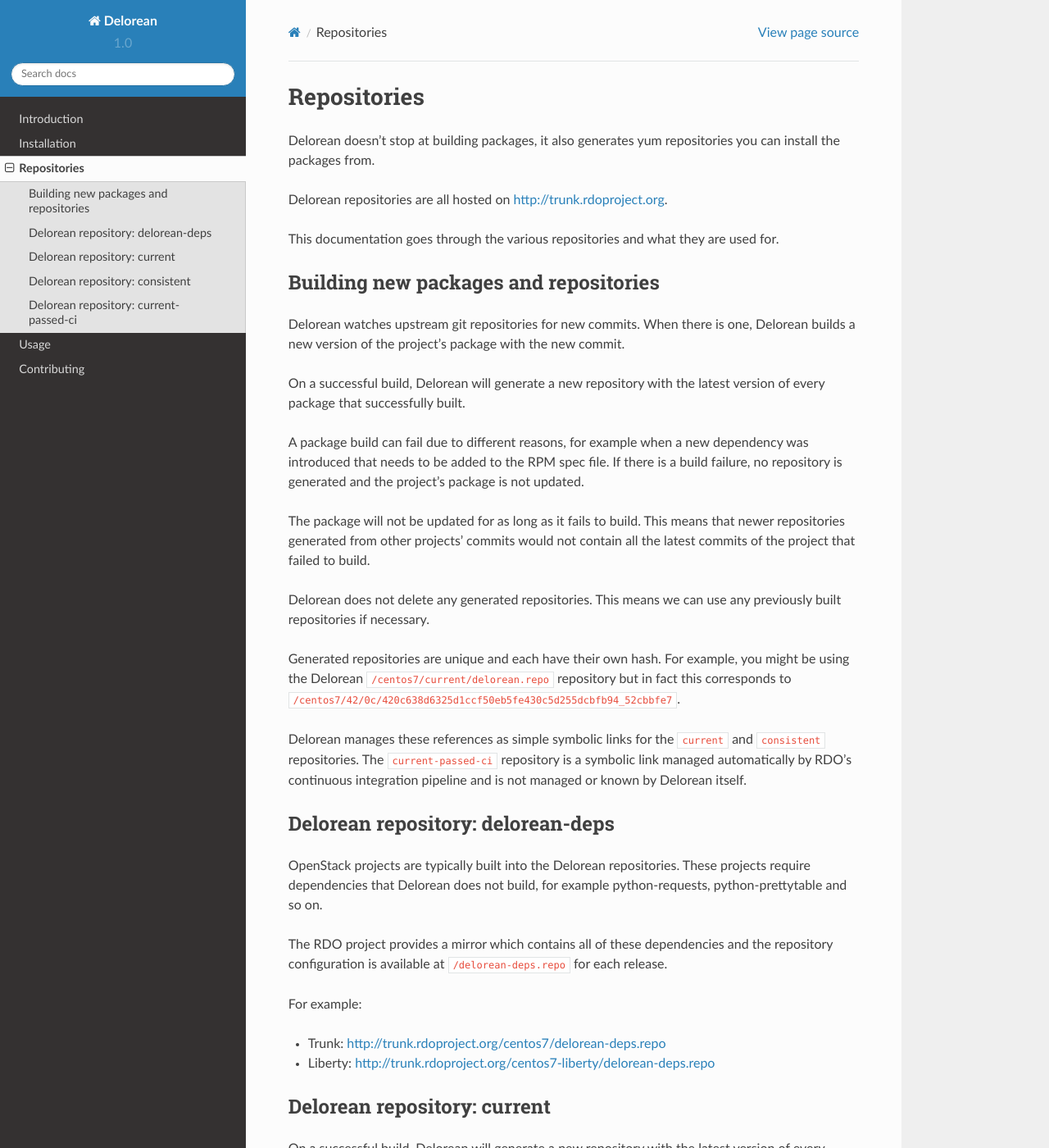
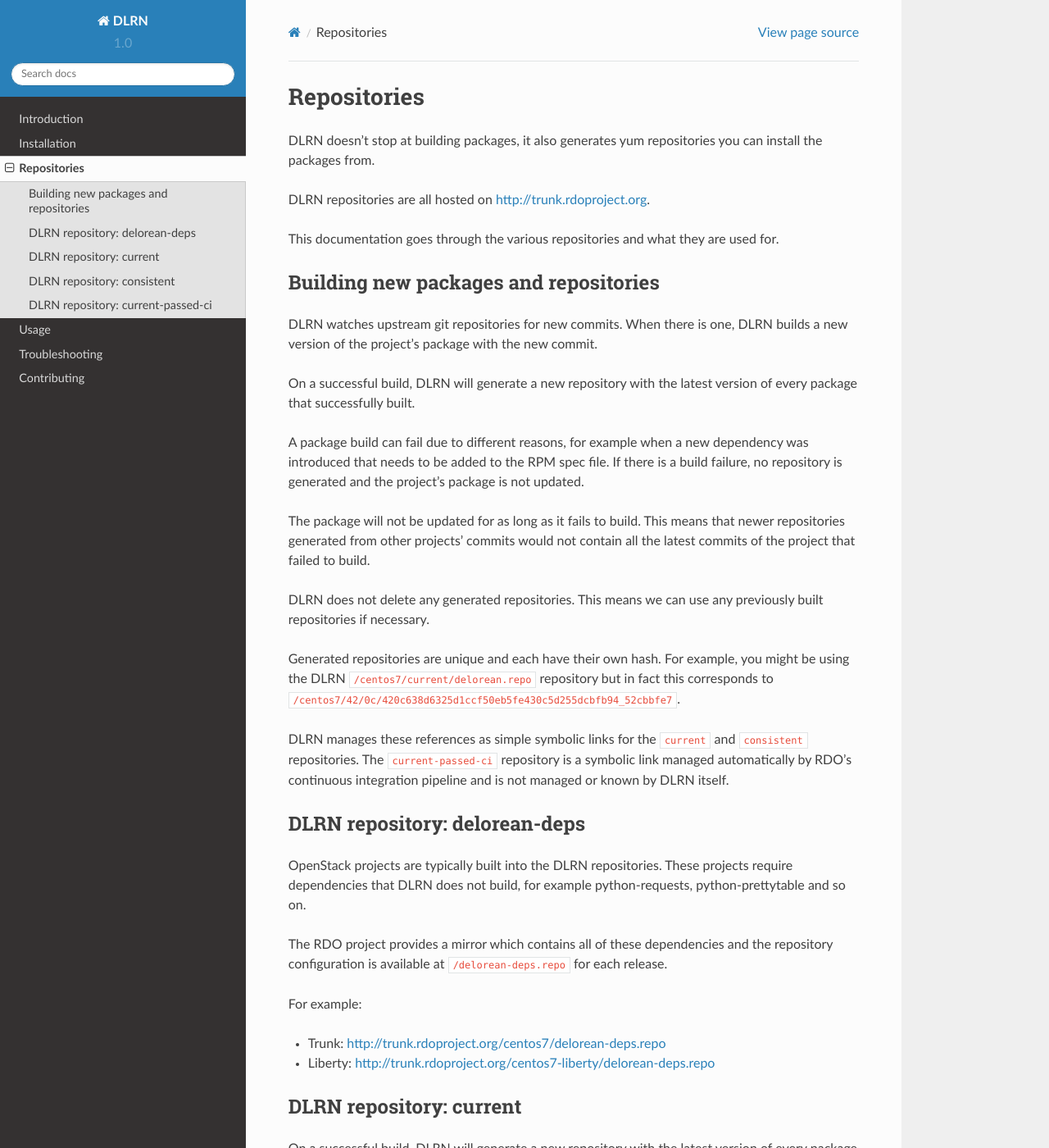
Before and after one commit to softwarefactory-project/DLRN, a Sphinx documentation site: the page built from doc/source/repositories.rst, in a window 1280 px wide and 1400 px high. Shown: the whole window at 82% size. Built offline with Sphinx 7.4.7 and the Read the Docs theme 2.0.0, drawn with Linux system fonts in a browser that asks for light colours; some of the changed text lies outside the part shown.

Commit message:
Fixed Documentation of DLRN
Since delorean is renamed to DLRN, we need to fix the
documentation and troubleshooting document is added.

Change-Id: I7e70058d3a31cfb8fb1f9119ad0a60269a5d46b3

```diff
--- a/doc/source/conf.py
+++ b/doc/source/conf.py
@@ -1,7 +1,7 @@
 #!/usr/bin/env python3
 # -*- coding: utf-8 -*-
 #
-# delorean documentation build configuration file
+# DLRN documentation build configuration file
 #
 # This file is execfile()d with the current directory set to its
 # containing dir.
@@ -46,7 +46,7 @@
 master_doc = 'index'
 
 # General information about the project.
-project = 'Delorean'
+project = 'DLRN'
 copyright = '2016, RDO Project'
 author = 'RDO Community'
 
@@ -200,7 +200,7 @@
 #html_search_scorer = 'scorer.js'
 
 # Output file base name for HTML help builder.
-htmlhelp_basename = 'Delorean'
+htmlhelp_basename = 'DLRN'
 
 # -- Options for LaTeX output ---------------------------------------------
 
@@ -222,7 +222,7 @@
 # (source start file, target name, title,
 #  author, documentclass [howto, manual, or own class]).
 latex_documents = [
-  (master_doc, 'delorean.tex', 'Delorean Documentation',
+  (master_doc, 'dlrn.tex', 'DLRN Documentation',
    'RDO Community', 'manual'),
 ]
 
@@ -252,7 +252,7 @@
 # One entry per manual page. List of tuples
 # (source start file, name, description, authors, manual section).
 man_pages = [
-    (master_doc, 'Delorean', 'Delorean Documentation',
+    (master_doc, 'DLRN', 'DLRN Documentation',
      [author], 1)
 ]
 
@@ -266,8 +266,8 @@
 # (source start file, target name, title, author,
 #  dir menu entry, description, category)
 texinfo_documents = [
-  (master_doc, 'Delorean', 'Delorean Documentation',
-   author, 'Delorean', '',
+  (master_doc, 'DLRN', 'DLRN Documentation',
+   author, 'DLRN', '',
    'Miscellaneous'),
 ]
 
--- a/doc/source/index.rst
+++ b/doc/source/index.rst
@@ -1,4 +1,4 @@
-Welcome to Delorean's documentation!
+Welcome to DLRN's documentation!
 ====================================
 
 Contents:
@@ -10,6 +10,7 @@
    installation
    repositories
    usage
+   troubleshooting
    contributing
 
 Indices and tables
--- a/doc/source/intro.rst
+++ b/doc/source/intro.rst
@@ -1,4 +1,4 @@
 Introduction
 ============
 
-Delorean builds and maintains yum repositories following Openstack's upstream repositories.
+DLRN builds and maintains yum repositories following Openstack's upstream repositories.
--- a/doc/source/repositories.rst
+++ b/doc/source/repositories.rst
@@ -2,20 +2,20 @@
 Repositories
 ============
 
-Delorean doesn't stop at building packages, it also generates yum repositories
+DLRN doesn't stop at building packages, it also generates yum repositories
 you can install the packages from.
 
-Delorean repositories are all hosted on http://trunk.rdoproject.org.
+DLRN repositories are all hosted on http://trunk.rdoproject.org.
 
 This documentation goes through the various repositories and what they are
 used for.
 
 Building new packages and repositories
 --------------------------------------
-Delorean watches upstream git repositories for new commits. When there is one,
-Delorean builds a new version of the project's package with the new commit.
+DLRN watches upstream git repositories for new commits. When there is one,
+DLRN builds a new version of the project's package with the new commit.
 
-On a successful build, Delorean will generate a new repository with the latest
+On a successful build, DLRN will generate a new repository with the latest
 version of every package that successfully built.
 
 A package build can fail due to different reasons, for example when a new
@@ -27,23 +27,23 @@
 This means that newer repositories generated from other projects' commits would
 not contain all the latest commits of the project that failed to build.
 
-Delorean does not delete any generated repositories. This means we can use any
+DLRN does not delete any generated repositories. This means we can use any
 previously built repositories if necessary.
 
 Generated repositories are unique and each have their own hash.
-For example, you might be using the Delorean ``/centos7/current/delorean.repo``
+For example, you might be using the DLRN ``/centos7/current/delorean.repo``
 repository but in fact this corresponds to
 ``/centos7/42/0c/420c638d6325d1ccf50eb5fe430c5d255dcbfb94_52cbbfe7``.
 
-Delorean manages these references as simple symbolic links for the ``current``
+DLRN manages these references as simple symbolic links for the ``current``
 and ``consistent`` repositories. The ``current-passed-ci`` repository is a
 symbolic link managed automatically by RDO's continuous integration pipeline
-and is not managed or known by Delorean itself.
+and is not managed or known by DLRN itself.
 
-Delorean repository: delorean-deps
-----------------------------------
-OpenStack projects are typically built into the Delorean repositories.
-These projects require dependencies that Delorean does not build, for example
+DLRN repository: delorean-deps
+------------------------------
+OpenStack projects are typically built into the DLRN repositories.
+These projects require dependencies that DLRN does not build, for example
 python-requests, python-prettytable and so on.
 
 The RDO project provides a mirror which contains all of these dependencies and
@@ -55,14 +55,14 @@
 * Trunk: http://trunk.rdoproject.org/centos7/delorean-deps.repo
 * Liberty: http://trunk.rdoproject.org/centos7-liberty/delorean-deps.repo
 
-Delorean repository: current
+DLRN repository: current
 ----------------------------
-On a successful build, Delorean will generate a new repository with the latest
+On a successful build, DLRN will generate a new repository with the latest
 version of every package that successfully built.
 
 This new repository will be tagged as ``current``.
 
-A Delorean current repository might not contain all the latest upstream commits
+A DLRN current repository might not contain all the latest upstream commits
 if there are any ongoing build failures that are unresolved.
 
 This repository is available at ``/current/delorean.repo`` for each release.
@@ -72,15 +72,15 @@
 * Trunk: http://trunk.rdoproject.org/centos7/current/delorean.repo
 * Liberty: http://trunk.rdoproject.org/centos7-liberty/current/delorean.repo
 
-Delorean repository: consistent
+DLRN repository: consistent
 -------------------------------
-Delorean ``consistent`` repositories are generated for any given set of
+DLRN ``consistent`` repositories are generated for any given set of
 packages that have no current build failures.
 
 These repositories have the latest and greatest of every package and all
 upstream commits have been successfully built up until that point.
 
-The continuous integration done to test RDO packages target the Delorean
+The continuous integration done to test RDO packages target the DLRN
 consistent repositories.
 
 This repository is available at ``/consistent/delorean.repo`` for each release.
@@ -90,7 +90,7 @@
 * Trunk: http://trunk.rdoproject.org/centos7/consistent/delorean.repo
 * Liberty: http://trunk.rdoproject.org/centos7-liberty/consistent/delorean.repo
 
-Delorean repository: current-passed-ci
+DLRN repository: current-passed-ci
 --------------------------------------
 The RDO project has a continuous integration pipeline that consists of multiple
 jobs that deploy and test OpenStack as accomplished by different installers.
@@ -98,7 +98,7 @@
 This vast test coverage attempts to ensure that there are no known issues
 either in packaging, in code or in the installers themselves.
 
-Once a Delorean consistent repository has undergone these tests successfully,
+Once a DLRN consistent repository has undergone these tests successfully,
 it will be promoted to ``current-passed-ci``.
 
 current-passed-ci represents the latest and greatest version of RDO trunk
--- a/test-requirements.txt
+++ b/test-requirements.txt
@@ -3,9 +3,11 @@
 fixtures>=0.3.14
 mock
 python-subunit
-sphinx>=1.1.2
-oslo.sphinx
 testrepository>=0.0.17
 testscenarios>=0.4,<0.5
 testtools>=0.9.32
+
+# docs requirements
+sphinx>=1.1.2
+oslo.sphinx
 sphinx-rtd-theme
```
Also changed, not shown: README.rst (+10 -10 lines), doc/source/installation.rst (+15 -14 lines), doc/source/troubleshooting.rst (added, +23 -0 lines), doc/source/usage.rst (+33 -8 lines).
